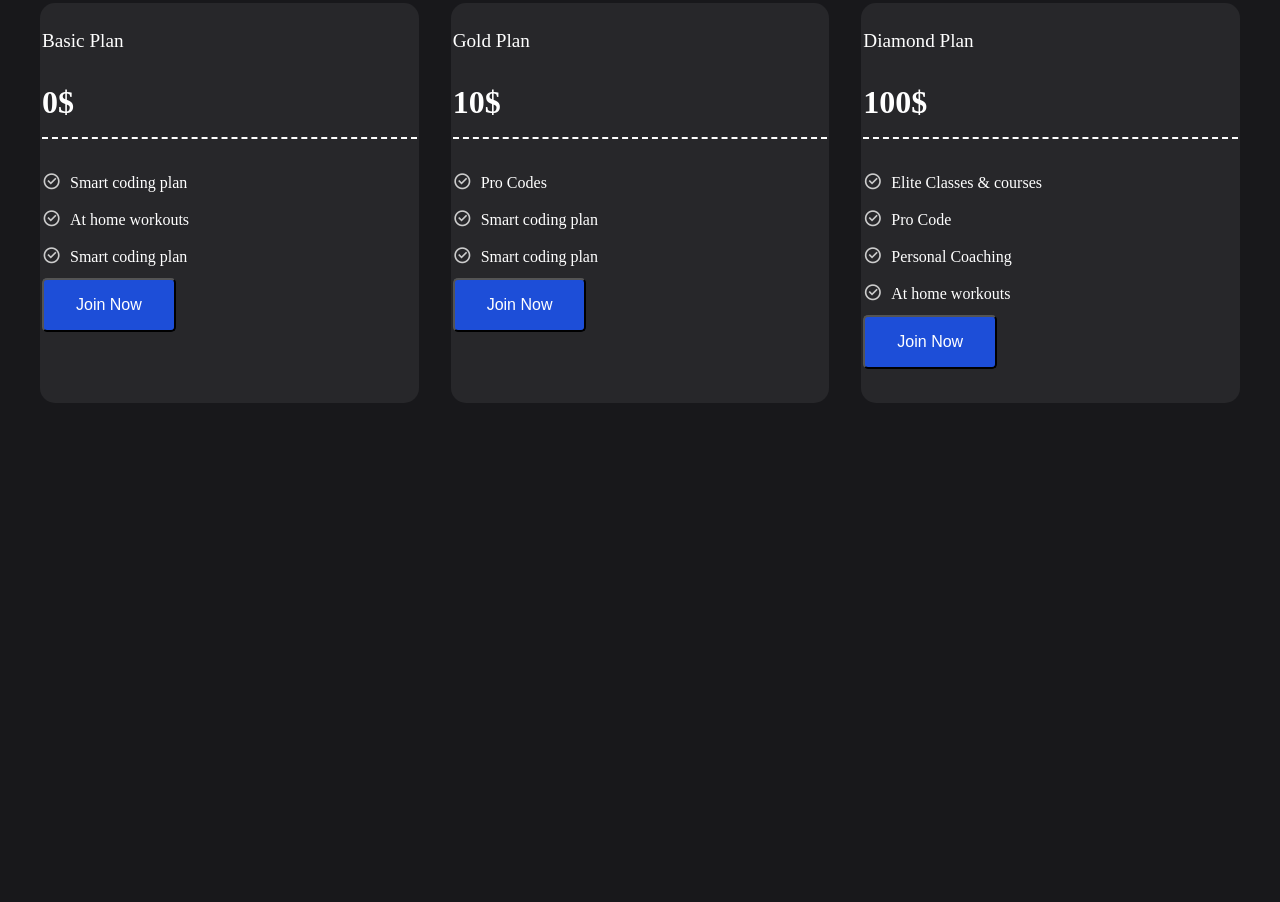
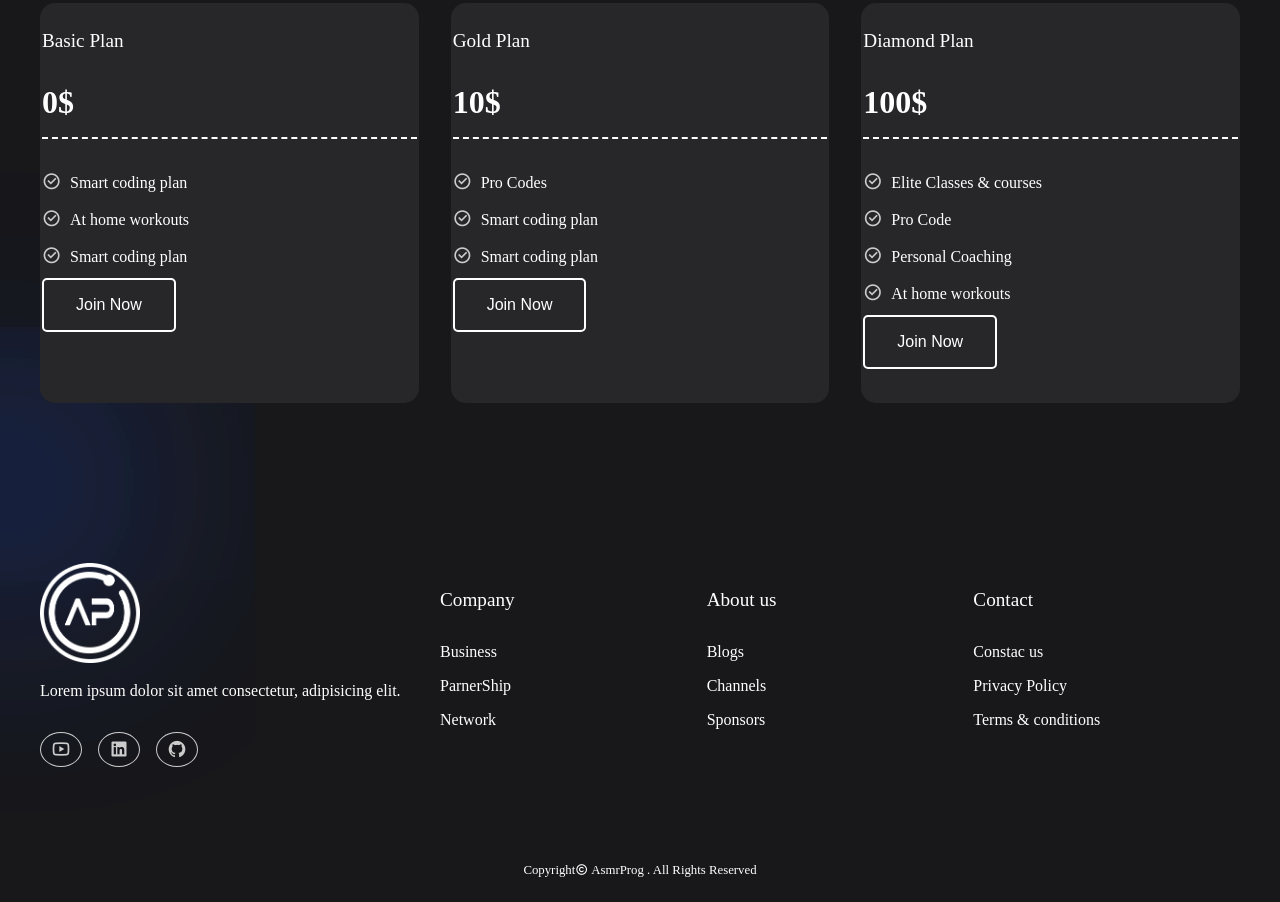
Before and after one commit to AlexSouza645/MyRepository, a plain HTML site: page index.html in a window 1280 px wide. Shown: the part 1452-2354 px from the top of the page. Before the commit the page ends 1943 px from the top, so only its background shows below. Drawn offline with nearby package versions, Linux system fonts and the light colour scheme; a script that the page names is missing.

Commit message:
finalizando html css js do projeto

```diff
--- a/index.html
+++ b/index.html
@@ -20,9 +20,9 @@
 
       <ul class="nav-links">
         <li class="link"><a href="# ">Home</a></li>
-        <li class="link"><a href="#">Features</a></li>
-        <li class="link"><a href="#">Pricing</a></li>
-        <li class="link"><a href="#">About</a></li>
+        <li id="link1" class="link"><a href="#">Features</a></li>
+        <li  id="link2" class="link"><a href="#">Pricing</a></li>
+        <li id="link3" class="link"><a href="#">About</a></li>
       </ul>
 
       <button class="btn">Hire me</button>
@@ -179,6 +179,53 @@
       </div>
     </section>
 
+    <!-- Footer -->
+    <footer class="container">
+      <span class="blur"></span>
+      <span class="blur"></span>
+      <div class="column">
+        <div class="logo">
+          <img src="images/logo.png" />
+        </div>
+
+        <p>Lorem ipsum dolor sit amet consectetur, adipisicing elit.</p>
+        <div class="socials">
+          <a href="#"><i class="ri-youtube-line"></i></a>
+          <a href="#"><i class="ri-linkedin-box-fill"></i></a>
+          <a href="#"><i class="ri-github-fill"></i></a>
+        </div>
+      </div>
+
+      <!-- ------------------------------------------------------- -->
+      <div class="column">
+        <h4>Company</h4>
+        <a href="#">Business </a>
+        <a href="#">ParnerShip </a>
+        <a href="#">Network </a>
+      </div>
+
+      <!-- ----------------------------------------- -->
+
+      <div class="column">
+        <h4>About us</h4>
+        <a href="#">Blogs </a>
+        <a href="#">Channels </a>
+        <a href="#">Sponsors </a>
+      </div>
+      <!--0--------------------------------  -->
+
+      <div class="column">
+        <h4>Contact</h4>
+        <a href="#">Constac us </a>
+        <a href="#">Privacy Policy </a>
+        <a href="#">Terms & conditions </a>
+      </div>
+    </footer>
+
+    <div class="copyright">
+      Copyright<i class="ri-copyright-line"></i> AsmrProg . All Rights Reserved
+    </div>
+
     <script src="scipt.js"></script>
   </body>
 </html>
--- a/style.css
+++ b/style.css
@@ -234,7 +234,7 @@ color:#ccc
 
 .pricing .card:hover{
   background-color: #323232;
-  color:#fff
+  border-color:#fff
 
 }
 
@@ -272,3 +272,127 @@ color:#ccc
   font-size:1.2rem;
   margin-right: 0.3rem
 }
+
+
+.pricing .card button{
+  color:#fff;
+  background-color: transparent;
+  border: 2px solid #fff
+
+}
+
+.pricing .card button:hover{
+  background-color: #1e40af;
+  border-color: #1e40af
+}
+
+/* Footer Style */
+footer{
+  position:relative;
+  display: grid;
+  grid-template-columns:400px repeat(3, 1fr);
+  gap 2 rem
+}
+
+footer .column .logo{
+  max-width:100px;
+
+  margin-bottom:1.2rem
+}
+
+footer .column p{
+  color:#fff;
+  margin-bottom:2rem
+}
+
+footer .column .socials{
+  display:flex;
+  align-items:center;
+  gap : 1rem
+}
+
+footer .column .socials a{
+  color:#ccc;
+  border: 1px solid #ccc;
+  padding: 5px 10px;
+  font-size: 1.25rem;
+  border-radius:100%;
+  transition : all 0.3s ease
+}
+
+footer .column .socials a:hover{
+  color:#fff;
+  background-color:#1d4ed8;
+  border-color:#1d4ed8
+}
+
+footer .column h4{
+  color:#fff;
+  margin-bottom:2rem;
+  font-size:1.2rem;
+  font-weight:500;
+}
+
+footer .column > a{
+  display:block;
+  color:#fff;
+  margin-bottom:1rem;
+  transition:all 0.3s ease
+}
+
+footer .column > a:hover{
+  color: #1d4ed8
+}
+
+.copyright{
+  max-width:1200px;
+  margin:auto;
+  padding:1rem;
+  color:#fff;
+  font-size:0.8rem;
+  text-align:center
+}
+
+@media (width < 900px){
+  .nav-links{
+    display:none;
+  }
+  header{
+    grid-template-columns:repeat(1, 1fr)
+  }
+  header .image{
+    grid-area:1/1/2/2
+
+  }
+  .features{
+    grid-template-columns:repeat(2, 1fr)
+  }
+  .pricing{
+    grid-template-columns:repeat(2,1fr)
+  }
+
+  footer{
+    grid-template-columns: 1fr 200px
+  }
+
+
+
+}
+
+@media (width <600px){
+  header .image::before{
+    display:none
+  }
+
+
+  .features{
+    grid-template-columns:repeat(1, 1fr)
+  }
+  .pricing{
+    grid-template-columns:repeat(1,1fr)
+  }
+
+  footer{
+    grid-template-columns: 1fr 150px
+  }
+}
```
Also changed, not shown: script.js (+26 -0 lines).
